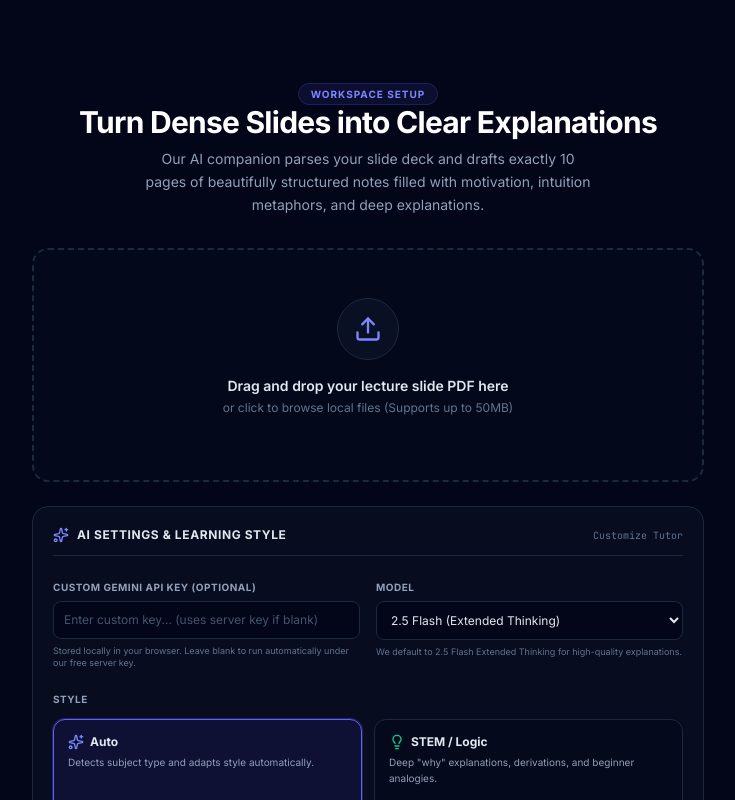
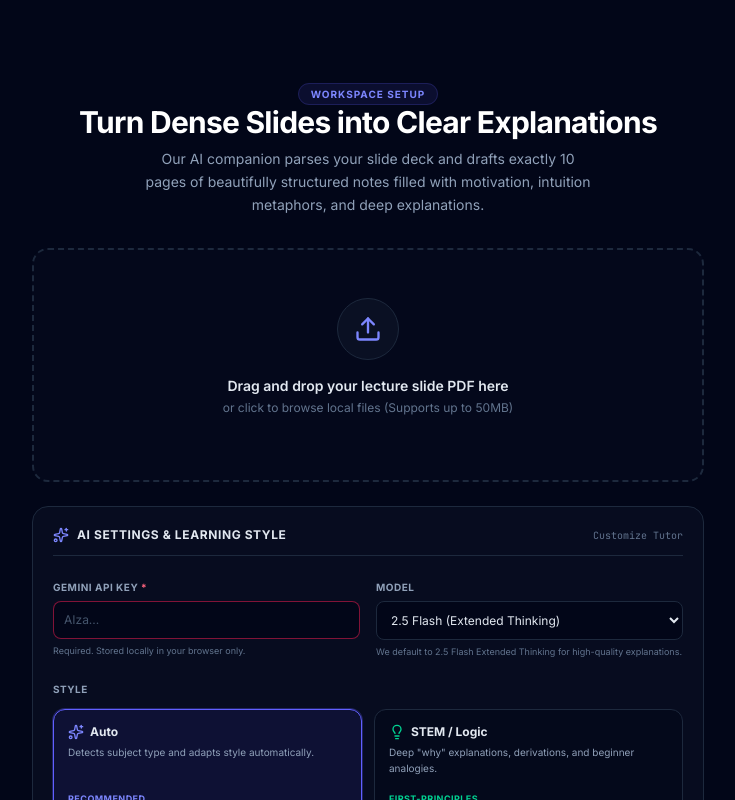
Before and after one commit to xiangthebung/pdf-explainer, a React (Vite) app: page / in a window 1280 px wide. Shown: the top 800 px of the page, without its empty margins (272-1007 px from the left). Built offline with nearby package versions, Linux system fonts and the light colour scheme.

Commit message:
Updated server.ts

```diff
--- a/server.ts
+++ b/server.ts
@@ -14,7 +14,6 @@
 app.use(express.urlencoded({ limit: "50mb", extended: true }));
 
 // Initialize GoogleGenAI server-side
-const apiKey = process.env.GEMINI_API_KEY;
 const ai = new GoogleGenAI({
   apiKey: apiKey || "",
   httpOptions: {
@@ -34,11 +33,11 @@
        return;
     }
 
-    // Determine the API key to use
-    const activeApiKey = customApiKey ? customApiKey.trim() : process.env.GEMINI_API_KEY;
+    // Require user-provided API key — no server-side fallback
+    const activeApiKey = customApiKey ? customApiKey.trim() : null;
     if (!activeApiKey) {
-       res.status(400).json({
-        error: "No Gemini API Key is available. Please enter your custom Gemini API key in the setup panel or configure GEMINI_API_KEY on the server."
+      res.status(400).json({
+        error: "A Gemini API key is required. Enter yours in the settings panel."
       });
       return;
     }
@@ -276,10 +275,10 @@
     }
 
     // Determine API Key
-    const activeApiKey = customApiKey ? customApiKey.trim() : process.env.GEMINI_API_KEY;
+    const activeApiKey = customApiKey ? customApiKey.trim() : null;
     if (!activeApiKey) {
       res.status(400).json({
-        error: "No Gemini API Key is available. Please enter your custom Gemini API key."
+        error: "A Gemini API key is required. Enter yours in the settings panel."
       });
       return;
     }
--- a/src/App.tsx
+++ b/src/App.tsx
@@ -282,6 +282,10 @@
   // Submit base64 PDF and prompts to server-side Gemini endpoint for a specific slide range
   const handleGenerateNotesForRange = async (start: number, _end?: number) => {
     if (!pdfBase64) return;
+    if (!customApiKey?.trim()) {
+      setError("Enter your Gemini API key in settings before generating notes.");
+      return;
+    }
 
     setIsAnalyzing(true);
     setError(null);
@@ -329,7 +333,8 @@
       }
     } catch (err: any) {
       console.error(err);
-      setError(err.message || "Something went wrong while talking to Gemini. Please try again.");
+      const msg = err.message || "Something went wrong. Please try again.";
+      setError(msg);
     } finally {
       setIsAnalyzing(false);
     }
@@ -490,6 +495,13 @@
             </div>
 
             <form onSubmit={handleGenerateNotes} className="space-y-6">
+              {/* Error display — always at the top */}
+              {error && (
+                <div className="flex items-start gap-2.5 bg-rose-500/10 border border-rose-500/30 rounded-xl px-4 py-3 text-xs text-rose-300">
+                  <AlertTriangle className="h-3.5 w-3.5 shrink-0 mt-0.5 text-rose-400" />
+                  <span>{error}</span>
+                </div>
+              )}
               {/* Drag and Drop Container */}
               <div
                 onDragEnter={handleDrag}
@@ -564,18 +576,18 @@
                 <div className="grid grid-cols-1 md:grid-cols-2 gap-4">
                   <div className="space-y-1.5">
                     <label htmlFor="custom-api-key" className="text-[10px] font-bold text-slate-400 uppercase tracking-wider block">
-                      Custom Gemini API Key (Optional)
+                      Gemini API Key <span className="text-rose-400">*</span>
                     </label>
                     <input
                       id="custom-api-key"
                       type="password"
-                      placeholder="Enter custom key... (uses server key if blank)"
+                      placeholder="AIza..."
                       value={customApiKey}
                       onChange={(e) => setCustomApiKey(e.target.value)}
-                      className="w-full text-xs bg-slate-950 border border-slate-800 rounded-lg p-2.5 focus:outline-none focus:ring-1 focus:ring-indigo-500 text-slate-200 placeholder:text-slate-600"
+                      className={`w-full text-xs bg-slate-950 border rounded-lg p-2.5 focus:outline-none focus:ring-1 focus:ring-indigo-500 text-slate-200 placeholder:text-slate-600 ${!customApiKey.trim() ? "border-rose-500/50" : "border-slate-800"}`}
                     />
                     <span className="text-[9px] text-slate-500 block leading-tight">
-                      Stored locally in your browser. Leave blank to run automatically under our free server key.
+                      Required. Stored locally in your browser only.
                     </span>
                   </div>
 
@@ -734,7 +746,7 @@
               <div className="flex flex-col sm:flex-row gap-3">
                 <button
                   type="submit"
-                  disabled={!pdfBase64 || isAnalyzing}
+                  disabled={!pdfBase64 || isAnalyzing || !customApiKey.trim()}
                   id="generate-notes-btn"
                   className="flex-1 bg-indigo-600 hover:bg-indigo-500 text-white font-semibold py-3 px-4 rounded-xl shadow-lg shadow-indigo-600/30 disabled:opacity-40 transition-all flex items-center justify-center gap-2 cursor-pointer text-sm"
                 >
@@ -755,13 +767,7 @@
                 )}
               </div>
 
-              {/* Error display */}
-              {error && (
-                <div className="flex items-start gap-2.5 bg-rose-500/10 border border-rose-500/30 rounded-xl px-4 py-3 text-xs text-rose-300">
-                  <AlertTriangle className="h-3.5 w-3.5 shrink-0 mt-0.5 text-rose-400" />
-                  <span>{error}</span>
-                </div>
-              )}
+              {/* Error display — removed from bottom, now at top */}
             </form>
           </div>
         ) : (
```
